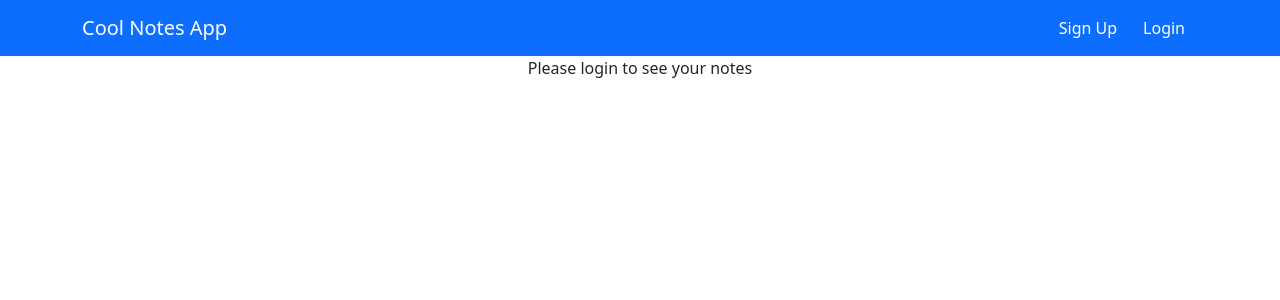
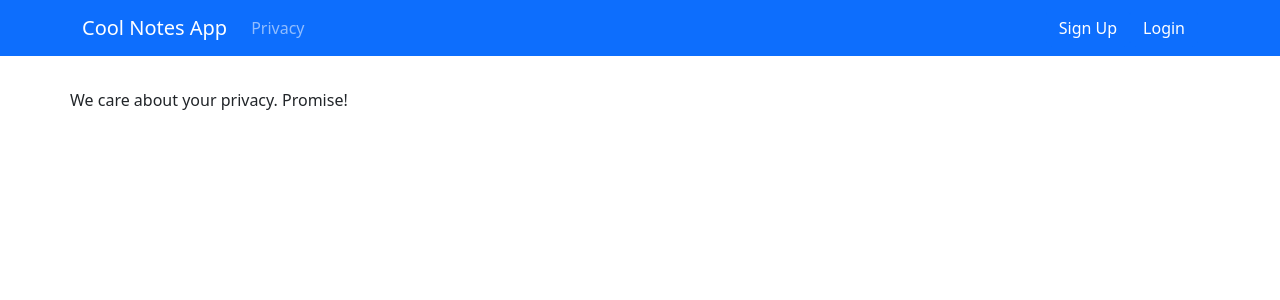
Before and after one commit to renso3x/codingflow-mern, a React (Create React App) app in the folder frontend/: page /privacy in a window 1280 px wide. Shown: the top 300 px of the page. Built offline with nearby package versions, Linux system fonts and the light colour scheme; no server answers.

Commit message:
frontend added react router dom

```diff
--- a/frontend/package.json
+++ b/frontend/package.json
@@ -17,6 +17,7 @@
     "react-dom": "^18.2.0",
     "react-hook-form": "^7.45.4",
     "react-icons": "^4.10.1",
+    "react-router-dom": "^6.15.0",
     "react-scripts": "5.0.1",
     "typescript": "^4.9.5",
     "web-vitals": "^2.1.4"
--- a/frontend/src/App.tsx
+++ b/frontend/src/App.tsx
@@ -1,14 +1,16 @@
+import { BrowserRouter, Route, Routes } from 'react-router-dom'
 import { useEffect, useState } from 'react';
 
 import { Container } from 'react-bootstrap'
 import LoginModal from './components/LoginModal';
 import NavBar from './components/NavBar';
-import NotesPageLoggedInView from './components/NotesPageLoggedInView';
-import NotesPagedLoggedOutView from './components/NotesPageLoggedOutView';
+import NotFoundPage from './pages/NotFoundPage';
+import NotePage from './pages/NotesPage';
+import PrivacyPage from './pages/PrivacyPage';
 import SignUpModal from './components/SignUpModal';
 import { User } from './models/user';
 import { getLoggedInUser } from './api/users.api';
-import styles from './styles/NotesPage.module.css';
+import styles from './styles/App.module.css'
 
 function App() {
   const [loggedInUser, setLoggedInUser] = useState<User | null>(null)
@@ -29,6 +31,7 @@
   }, [])
 
   return (
+    <BrowserRouter>
       <div>
         <NavBar
           loginInUser={loggedInUser}
@@ -36,10 +39,22 @@
           onSignUpClicked={() => setShowSignUpModal(true)}
           onLogoutSuccessful={() => setLoggedInUser(null)}
         />
-      <Container className={styles.notesPage}>
-        <>
-          {loggedInUser ? <NotesPageLoggedInView /> : <NotesPagedLoggedOutView />}
-        </>
+        <Container className={styles.pageContainer}>
+          <Routes>
+            <Route
+              path="/"
+              element={<NotePage loggedInUser={loggedInUser} />}
+            />
+            <Route
+              path="/privacy"
+              element={<PrivacyPage />}
+            />
+            <Route
+              path="*"
+              element={<NotFoundPage />}
+            />
+          </Routes>
+        </Container>
         {
           showSignUpModal &&
             <SignUpModal
@@ -50,7 +65,6 @@
               }}
             />
         }
-
         { showLoginModal &&
           <LoginModal
             onDismiss={() => setShowLoginModal(false)}
@@ -60,8 +74,8 @@
             }}
           />
         }
-      </Container>
       </div>
+    </BrowserRouter>
   );
 }
 
--- a/frontend/src/components/NavBar.tsx
+++ b/frontend/src/components/NavBar.tsx
@@ -1,5 +1,6 @@
 import { Container, Nav, Navbar } from "react-bootstrap";
 
+import { Link } from 'react-router-dom'
 import NavBarLoggedInView from "./NavBarLoggedInView";
 import NavBarLoggedOutView from "./NavBarLoggedOutView";
 import { User } from "../models/user";
@@ -21,9 +22,14 @@
     return (
         <Navbar bg="primary" variant="dark" expand="sm" sticky="top">
             <Container>
-                <Navbar.Brand>Cool Notes App</Navbar.Brand>
+                <Navbar.Brand as={Link} to="/">Cool Notes App</Navbar.Brand>
                 <Navbar.Toggle aria-controls="main-navbar" />
                 <Navbar.Collapse id="main-navbar">
+                    <Nav>
+                        <Nav.Link as={Link} to="privacy">
+                            Privacy
+                        </Nav.Link>
+                    </Nav>
                     <Nav className="ms-auto">
                         {loginInUser ?
                             <NavBarLoggedInView
--- /dev/null
+++ b/frontend/src/pages/NotFoundPage.tsx
@@ -0,0 +1,5 @@
+const NotFoundPage = () => {
+    return (<p>Page not found.</p>);
+}
+
+export default NotFoundPage;
--- /dev/null
+++ b/frontend/src/pages/NotesPage.tsx
@@ -0,0 +1,21 @@
+import { Container } from 'react-bootstrap';
+import NotesPageLoggedInView from '../components/NotesPageLoggedInView';
+import NotesPagedLoggedOutView from '../components/NotesPageLoggedOutView';
+import { User } from '../models/user';
+import styles from '../styles/NotesPage.module.css';
+
+interface NotesPageProps {
+    loggedInUser: User | null
+}
+
+const NotePage = ({ loggedInUser }: NotesPageProps) => {
+    return (
+        <Container className={styles.notesPage}>
+            <>
+            {loggedInUser ? <NotesPageLoggedInView /> : <NotesPagedLoggedOutView />}
+            </>
+        </Container>
+    );
+}
+
+export default NotePage;
--- /dev/null
+++ b/frontend/src/pages/PrivacyPage.tsx
@@ -0,0 +1,9 @@
+const PrivacyPage = () => {
+    return (
+        <div>
+            <p>We care about your privacy. Promise! </p>
+        </div>
+    );
+}
+
+export default PrivacyPage;
--- /dev/null
+++ b/frontend/src/styles/App.module.css
@@ -0,0 +1,3 @@
+.pageContainer {
+    padding: 32px 0;
+}
```
Also changed, not shown: 1 other file (tests, documents, lock files or other folders). Lines whose indentation alone changed are shown as unchanged.
